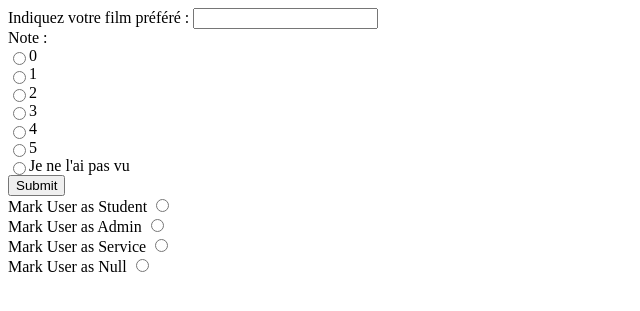
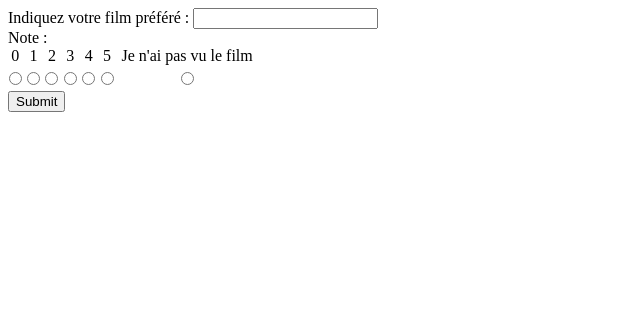
Before and after one commit to RomainBertrand/NetfleX, a Django app: page /turbo_site/nouvelle_page/ in a window 1280 px wide. Shown: the top 311 px of the page, without its empty margins (0-640 px from the left). Run offline with Django 3.2, Linux system fonts and the light colour scheme; data comes from the database, SQL or seed files in the repository.

Commit message:
modification du html

```diff
--- a/interface_recommandation/turbo_site/templates/turbo_site/nouvelle_page.html
+++ b/interface_recommandation/turbo_site/templates/turbo_site/nouvelle_page.html
@@ -4,11 +4,8 @@
 <head>
   <meta charset="utf-8">
 
-  <title>test</title>
-  <meta name="description" content="The HTML5 Herald">
-  <meta name="author" content="SitePoint">
+  <title>NetfleX</title>
 
-  <link rel="stylesheet" href="{{ STATIC_URL }}">
 </head>
 
 <body>
@@ -20,34 +17,53 @@
 		{% endfor %}
 	</datalist>
 	<form action="/turbo_site/premiere_note/" method="post">
-		Note :<br>
-		<input type="radio" name="note" value="0" style="vertical-align: middle">0<br>
-		<input type="radio" name="note" value="1" style="vertical-align: middle">1<br>
-		<input type="radio" name="note" value="2" style="vertical-align: middle">2<br>
-		<input type="radio" name="note" value="3" style="vertical-align: middle">3<br>
-		<input type="radio" name="note" value="4" style="vertical-align: middle">4<br>
-		<input type="radio" name="note" value="5" style="vertical-align: middle">5<br>
-		<input type="radio" name="note" value="-1" style="vertical-align: middle">Je ne l'ai pas vu<br>
+		<p1>Note :</p1>
+		<div id="radioGroup">
+		<div class="wrap">
+			<label for="note0">0</label>
+			<input type="radio" name="note" value="0" id="note0">
+		</div>
+		<div class="wrap">
+				<label for="note1">1</label>
+				<input type="radio" name="note" value="1" id="note1">
+		</div>
+		<div class="wrap">
+				<label for="note2">2</label>
+				<input type="radio" name="note" value="2" id="note2" />
+		</div>
+		<div class="wrap">
+				<label for="note3">3</label>
+				<input type="radio" name="note" id="note3" value="3" >
+		</div>
+		<div class="wrap">
+				<label for="note4">4</label>
+				<input type="radio" name="note" id="note4" value="4" >
+		</div>
+		<div class="wrap">
+				<label for="note5">5</label>
+				<input type="radio" name="note" id="note5" value="5" >
+		</div>
+		<div class="wrap">
+				<label for="note_1">Je n'ai pas vu le film</label>
+				<input type="radio" name="note" id="note_1" value="-1" >
+		</div>
+		</div>
 		<input type="submit" value="Submit">
 	</form>
-	<div id="radioGroup">
-  <div class="wrap">
-    <label for="markStudent">Mark User as Student</label>
-    <input type="radio" name="mark" id="markStudent" value="Student" />
-  </div>
-
-  <div class="wrap">
-    <label for="markAdmin">Mark User as Admin</label>
-    <input type="radio" name="mark" id="markAdmin" value="Admin" />
-  </div>
-  <div class="wrap">
-    <label for="markService">Mark User as Service</label>
-    <input type="radio" name="mark" id="markService" value="Service" />
-  </div>
-  <div class="wrap">
-    <label for="markNull">Mark User as Null</label>
-    <input type="radio" name="mark" id="markNull" value="Null" />
-  </div>
-</div>
 </body>
 </html>
+
+<style type="text/css">
+	#radioGroup .wrap {
+		display: inline-block;
+	}
+	#radioGroup label {
+		display: block;
+		text-align: center;
+		margin: 0 0.2em;
+	}
+	#radioGroup input[type="radio"] {
+		display: block;
+		margin: 0.5em auto;
+	}
+</style>
```
